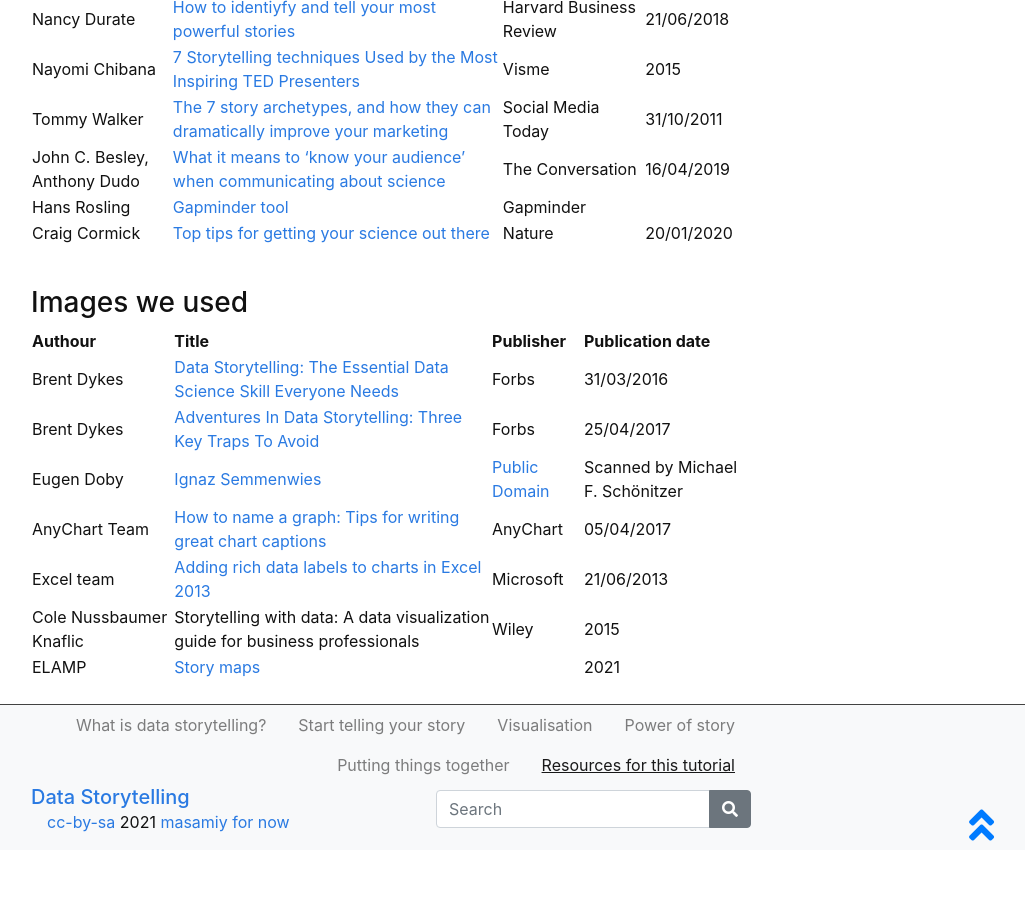
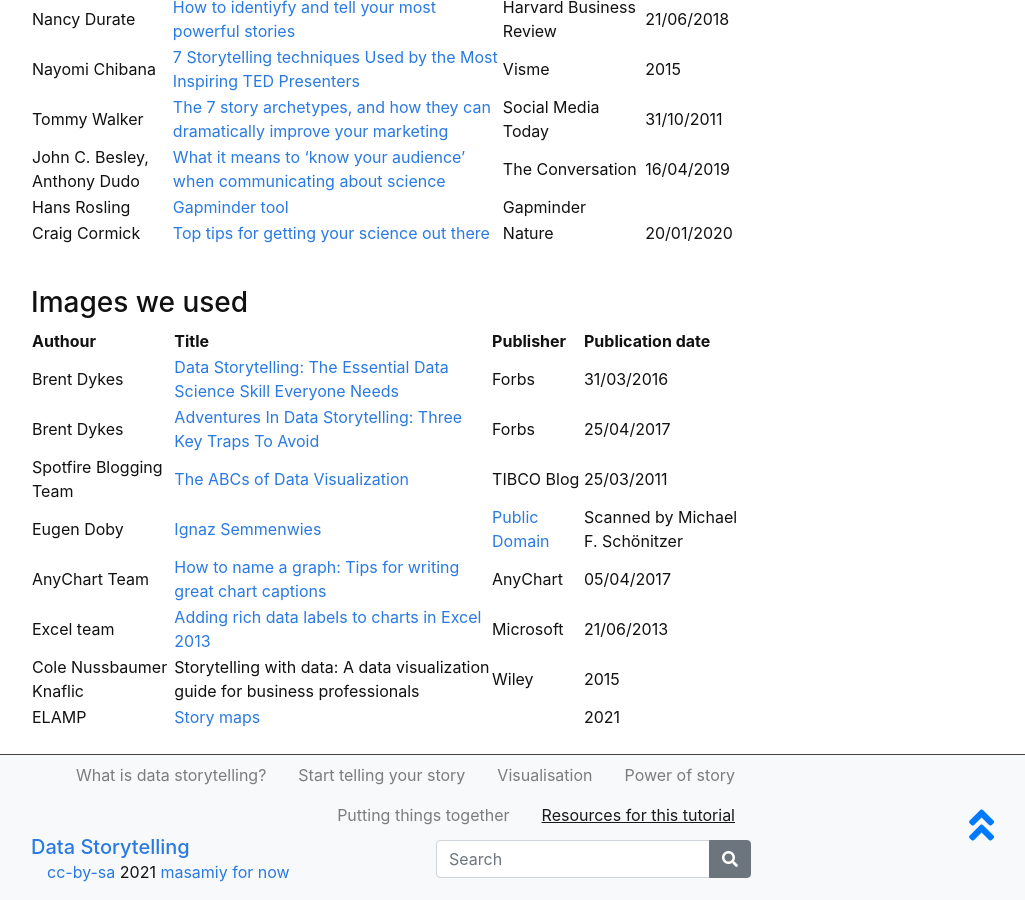
Before and after one commit to masamiy/DataStoryTelling, a Jekyll site: the page built from content/5-Resources.md, in a window 1280 px wide and 900 px high, scrolled down 751 px. Shown: the whole window, without its empty margins (249-1274 px from the left). Built offline with Jekyll 4.4.1, drawn with Linux system fonts in a browser that asks for light colours; before the commit the page ends 1601 px from its top, so only the background shows below that.

Commit message:
Update 5-Resources.md

```diff
--- a/content/5-Resources.md
+++ b/content/5-Resources.md
@@ -32,6 +32,7 @@ nav: Resources for this tutorial
 | **Authour** |   **Title**   | **Publisher**  |  **Publication date**  |
 | Brent Dykes | [Data Storytelling: The Essential Data Science Skill Everyone Needs](https://www.forbes.com/sites/brentdykes/2016/03/31/data-storytelling-the-essential-data-science-skill-everyone-needs/#5564188952ad) | Forbs | 31/03/2016 |
 | Brent Dykes | [Adventures In Data Storytelling: Three Key Traps To Avoid](https://www.forbes.com/sites/brentdykes/2017/04/25/adventures-in-data-storytelling-three-key-traps-to-avoid/#7ac575783234) | Forbs | 25/04/2017 |
+| Spotfire Blogging Team | [The ABCs of Data Visualization](https://www.tibco.com/blog/2011/03/25/the-abcs-of-data-visualization/) | TIBCO Blog | 25/03/2011 |
 | Eugen Doby | [Ignaz Semmenwies](https://commons.wikimedia.org/wiki/Ignaz_Semmelweis#/media/File:Ignaz_Semmelweis.jpg) | [Public Domain](https://commons.wikimedia.org/wiki/Commons:Copyright_tags/Country-specific_tags#United_States_of_America) | Scanned by Michael F. Schönitzer|
 | AnyChart Team | [How to name a graph: Tips for writing great chart captions](https://www.anychart.com/blog/2017/04/05/chart-captions-title-graph-tips/) | AnyChart | 05/04/2017|
 | Excel team | [Adding rich data labels to charts in Excel 2013](https://www.microsoft.com/en-us/microsoft-365/blog/2013/06/21/adding-rich-data-labels-to-charts-in-excel-2013/) | Microsoft | 21/06/2013|
```
